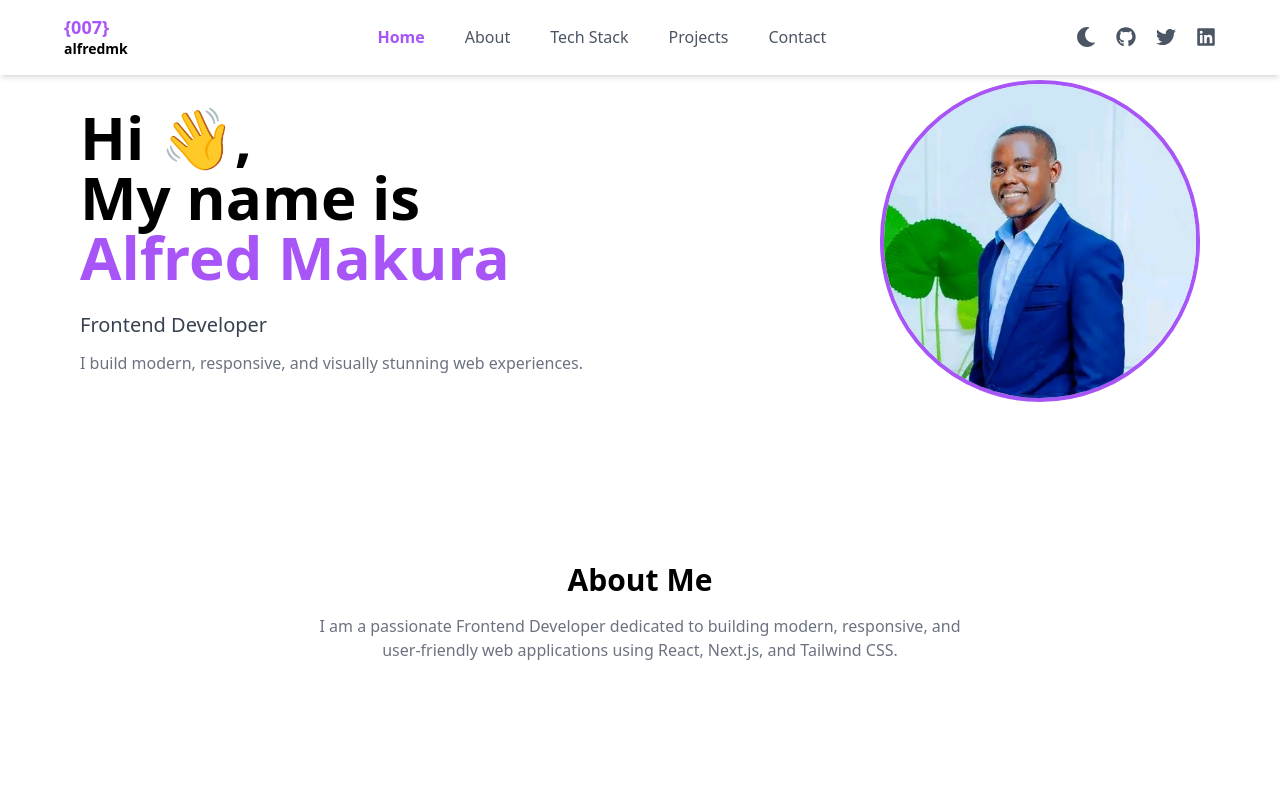
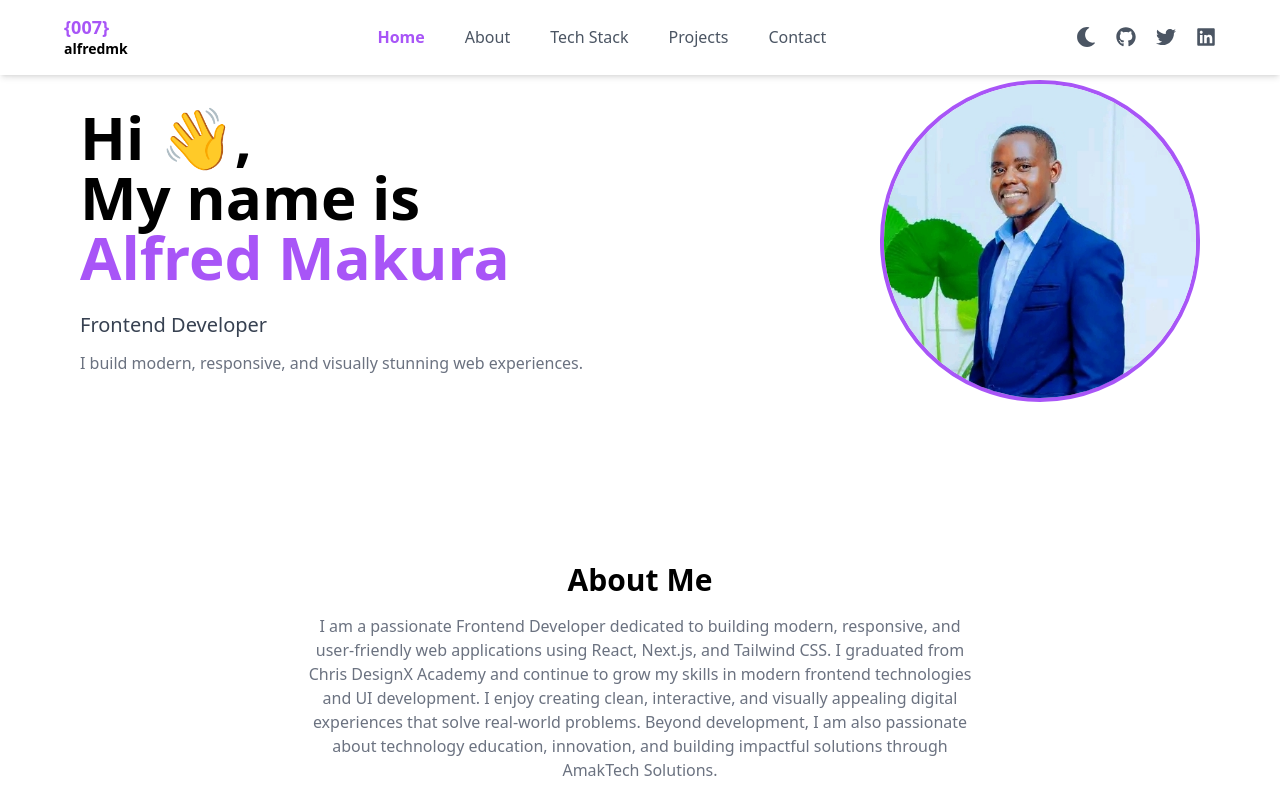
Before and after one commit to alfred2504/my-portfolio, a Next.js app: page / in a window 1280 px wide. Shown: the top 800 px of the page. Built offline with nearby package versions, Linux system fonts and the light colour scheme.

Commit message:
updated about section

```diff
--- a/src/app/layout.tsx
+++ b/src/app/layout.tsx
@@ -25,6 +25,7 @@ export default function RootLayout({
   return (
     <html lang="en">
       <body
+        suppressHydrationWarning
         className={`${geistSans.variable} ${geistMono.variable} antialiased`}
       >
         {children}
--- a/src/components/About.tsx
+++ b/src/components/About.tsx
@@ -23,7 +23,12 @@ export default function About() {
       >
         I am a passionate Frontend Developer dedicated to building modern,
         responsive, and user-friendly web applications using React, Next.js,
-        and Tailwind CSS.
+        and Tailwind CSS. I graduated from Chris DesignX Academy and continue
+        to grow my skills in modern frontend technologies and UI development.
+        I enjoy creating clean, interactive, and visually appealing digital
+        experiences that solve real-world problems. Beyond development, I am
+        also passionate about technology education, innovation, and building
+        impactful solutions through AmakTech Solutions.
       </motion.p>
 
     </section>
```
